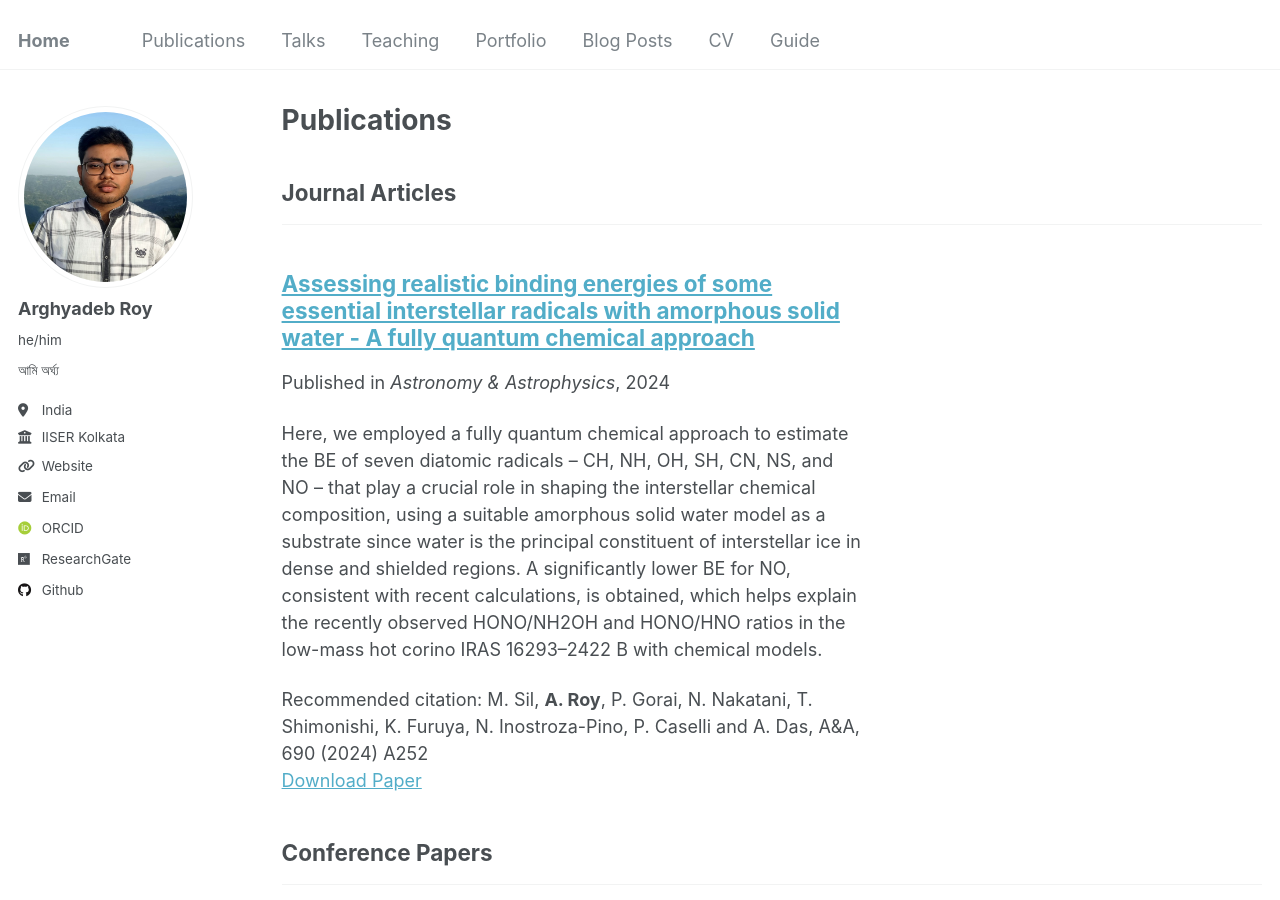
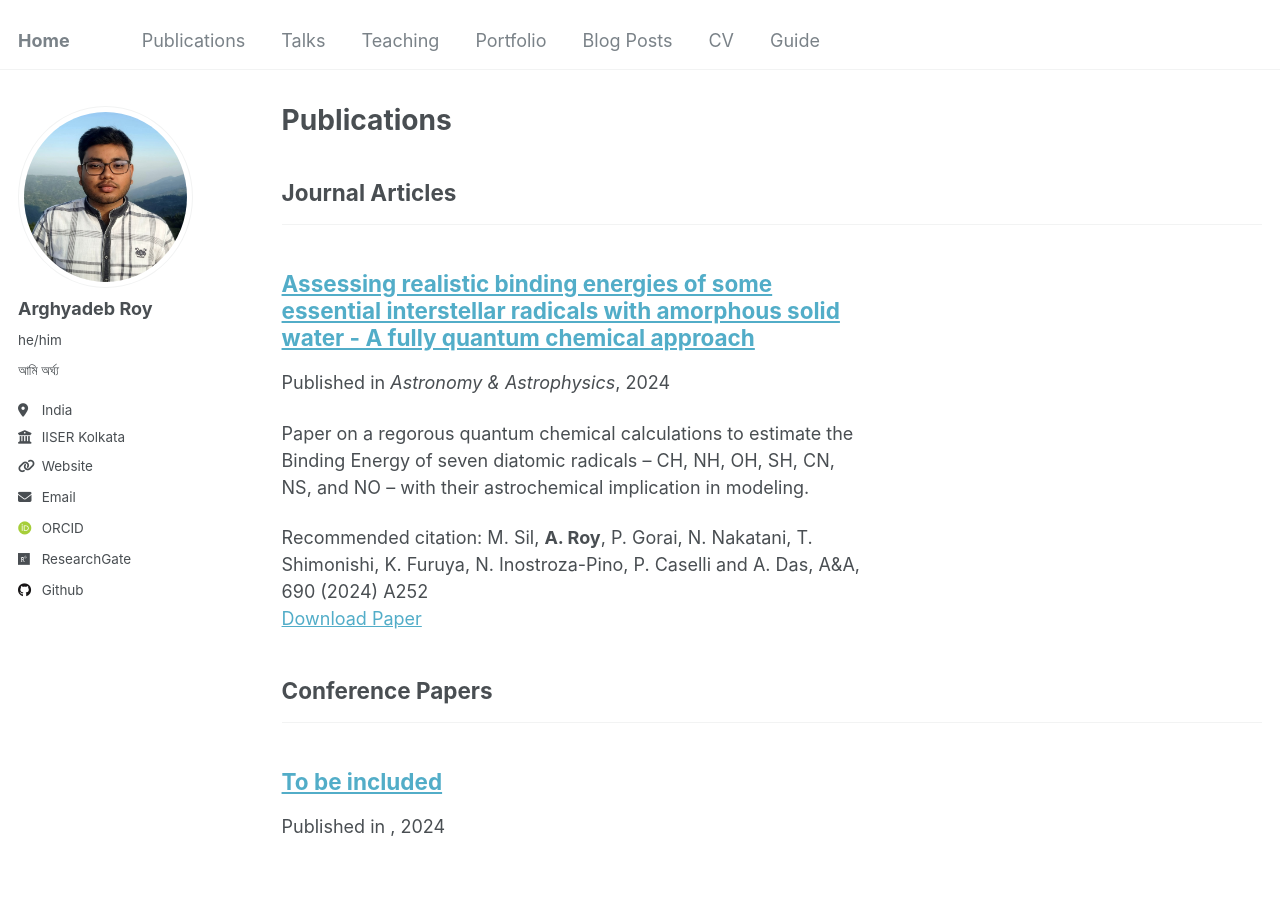
Before and after one commit to arghyadebroy/arghyadebroy.github.io, a Jekyll site: the page built from _pages/publications.html, in a window 1280 px wide and 900 px high. Built offline with Jekyll 4.4.1, drawn with Linux system fonts in a browser that asks for light colours; some web fonts are replaced.

Commit message:
Update 2009-10-01-paper-title-number-1.md

```diff
--- a/_publications/2009-10-01-paper-title-number-1.md
+++ b/_publications/2009-10-01-paper-title-number-1.md
@@ -3,7 +3,7 @@ title: "Assessing realistic binding energies of some essential interstellar radi
 collection: publications
 category: manuscripts
 permalink: https://www.aanda.org/articles/aa/full_html/2024/10/aa51642-24/aa51642-24.html
-excerpt: 'Here, we employed a fully quantum chemical approach to estimate the BE of seven diatomic radicals – CH, NH, OH, SH, CN, NS, and NO – that play a crucial role in shaping the interstellar chemical composition, using a suitable amorphous solid water model as a substrate since water is the principal constituent of interstellar ice in dense and shielded regions. A significantly lower BE for NO, consistent with recent calculations, is obtained, which helps explain the recently observed HONO/NH2OH and HONO/HNO ratios in the low-mass hot corino IRAS 16293–2422 B with chemical models.'
+excerpt: 'Paper on a regorous quantum chemical calculations to estimate the Binding Energy of seven diatomic radicals – CH, NH, OH, SH, CN, NS, and NO – with their astrochemical implication in modeling.'
 date: 2024-10-11
 venue: 'Astronomy & Astrophysics'
 paperurl: 'https://www.aanda.org/articles/aa/full_html/2024/10/aa51642-24/aa51642-24.html'
```
